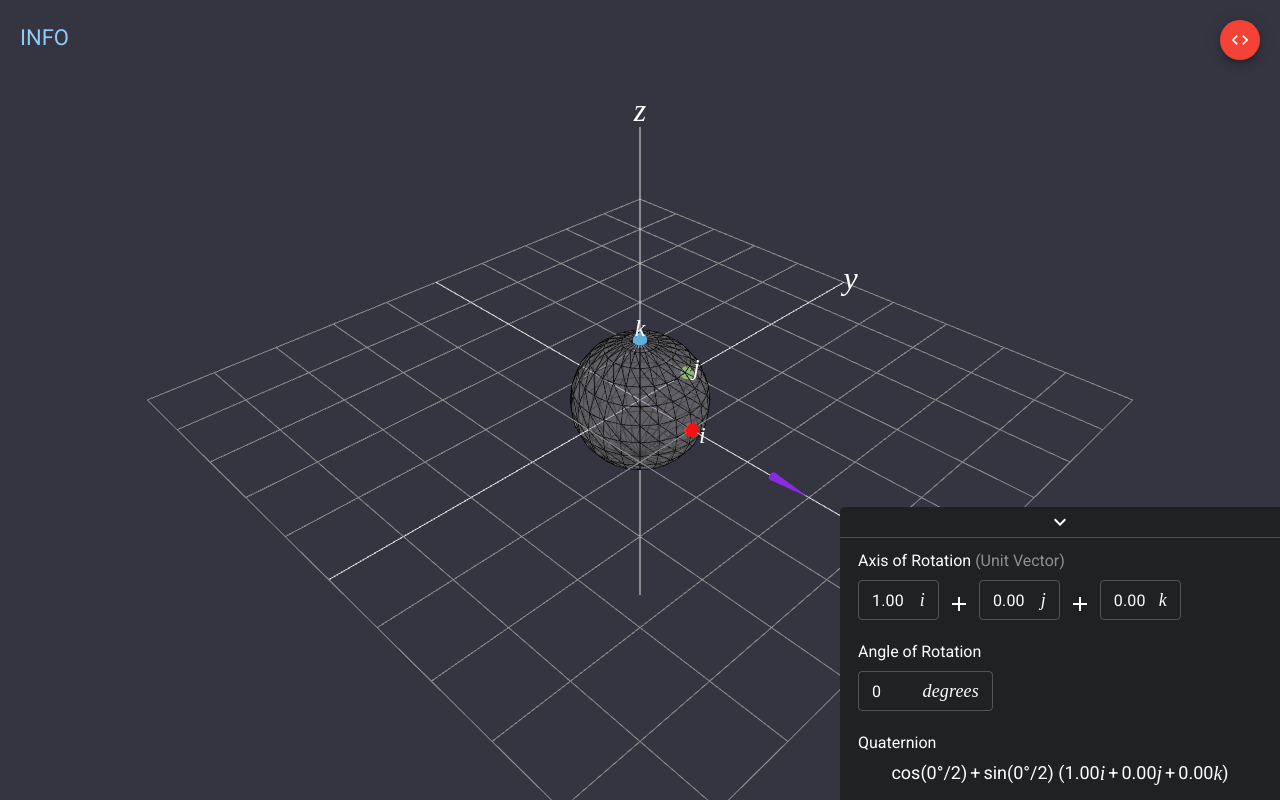
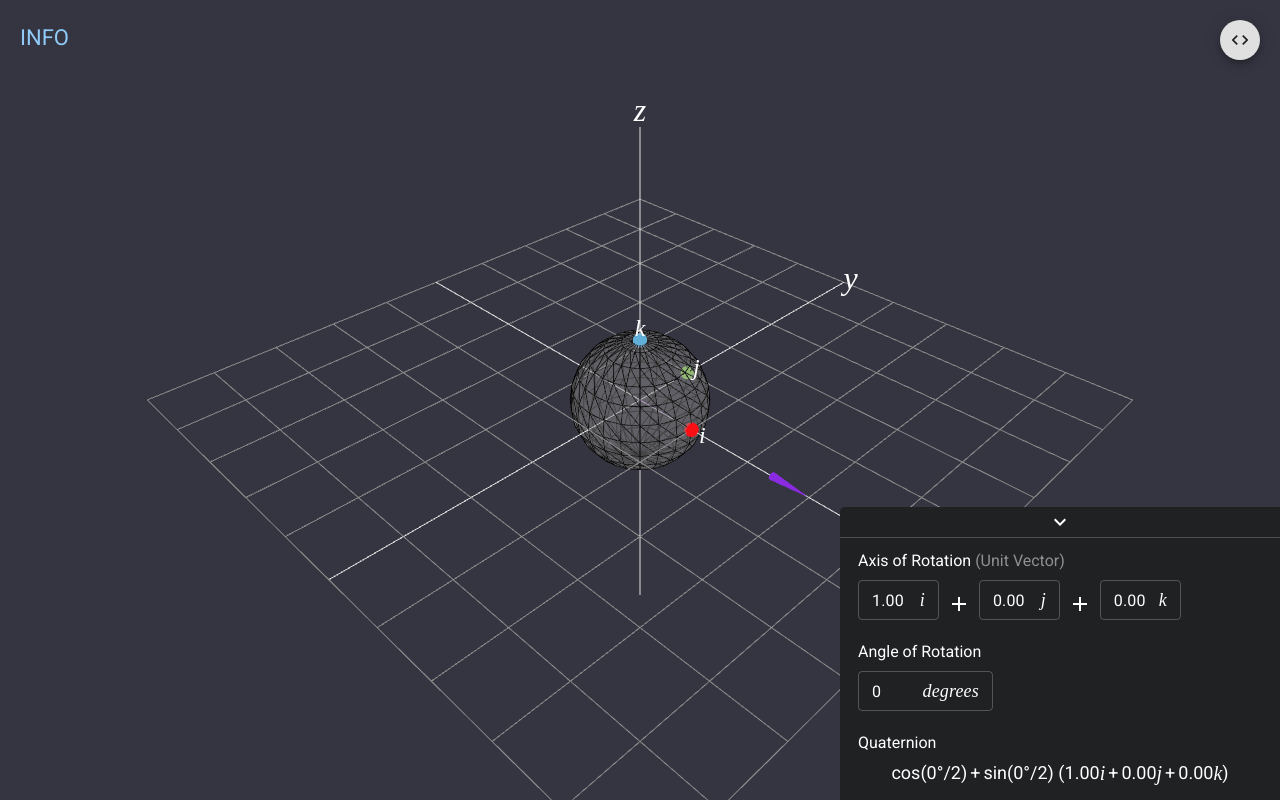
Before and after one commit to HKanwal/quaternions, a React (Vite) app: page / in a window 1280 px wide. Built offline with nearby package versions, Linux system fonts and the light colour scheme; a web font is replaced by a local one.

Commit message:
Change source color

```diff
--- a/src/components/Source.tsx
+++ b/src/components/Source.tsx
@@ -4,7 +4,7 @@ import { Fab } from "@mui/material";
 function Source() {
   return (
     <div style={{ position: "absolute", right: "20px", top: "20px", zIndex: 99 }}>
-      <Fab color="error" size="small" href="https://github.com/HKanwal/quaternions">
+      <Fab color="default" size="small" href="https://github.com/HKanwal/quaternions">
         <CodeIcon fontSize="small" />
       </Fab>
     </div>
```
